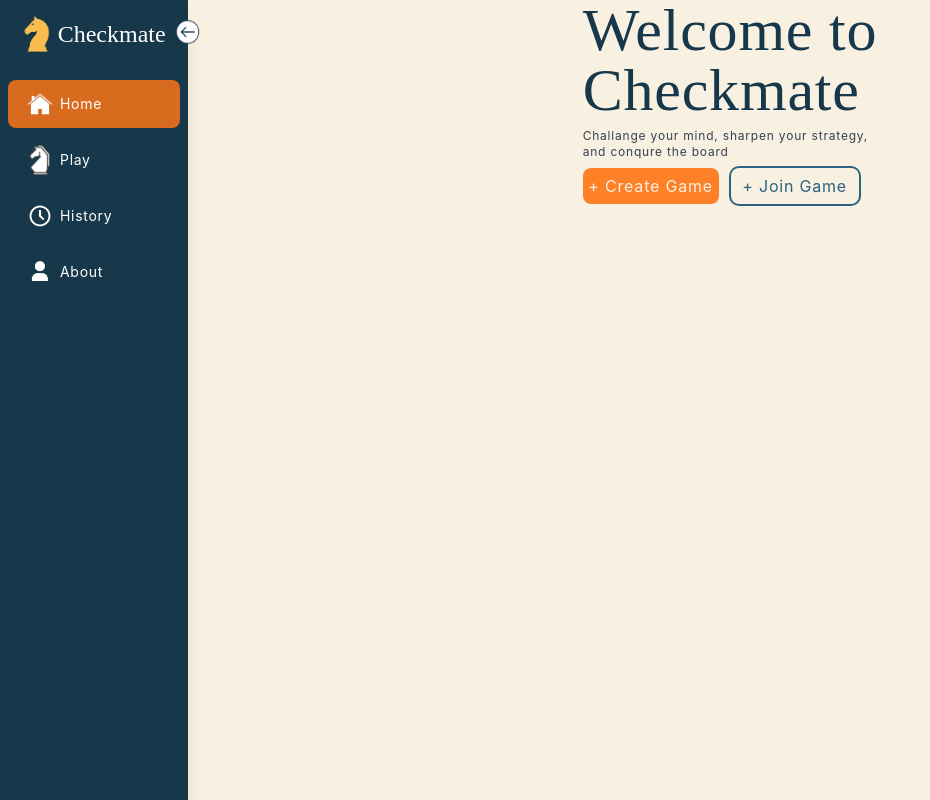
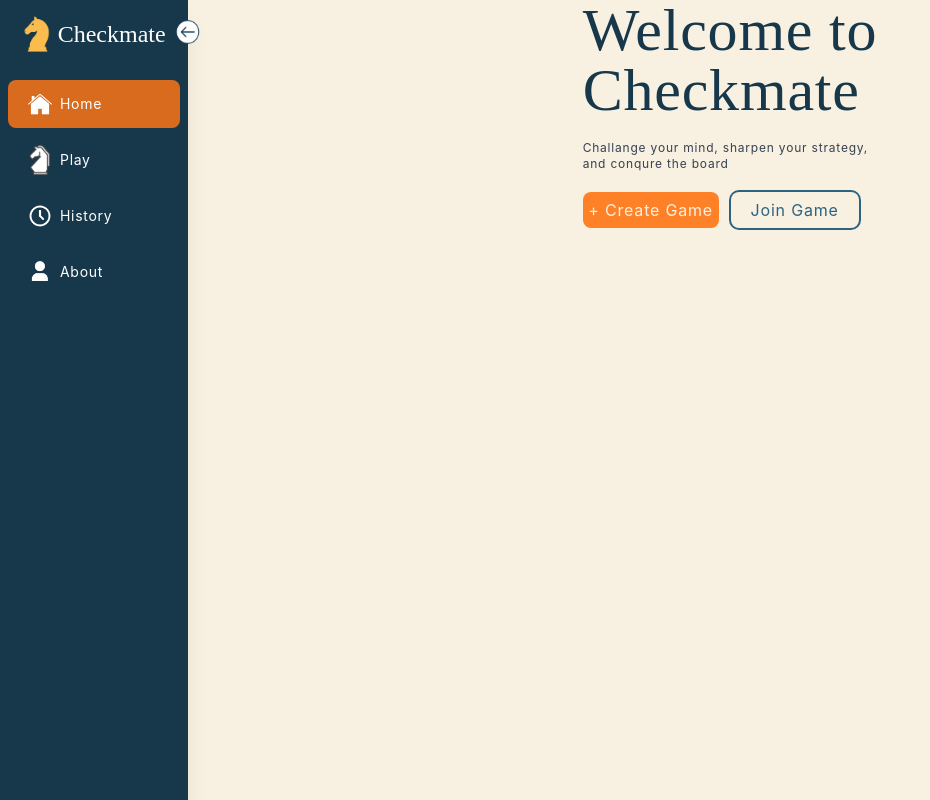
Before and after one commit to rameenali19/Chess-Game, a React (Vite) app: page / in a window 1280 px wide. Shown: the whole page, without its empty margins (0-930 px from the left). Built offline with nearby package versions, Linux system fonts and the light colour scheme; no server answers.

Commit message:
removing + from button

```diff
--- a/src/components/HomePageLogo.jsx
+++ b/src/components/HomePageLogo.jsx
@@ -5,7 +5,7 @@ function HomePageLogo() {
   const navigate = useNavigate();
   return (
     <div>
-      <div className="tracking-wider flex-col flex gap-2">
+      <div className="tracking-wider flex-col flex gap-5">
         <div className="flex flex-col font-cormorant text-6xl text-[#17384A]">
           <h1> Welcome to</h1>
           <h1>Checkmate</h1>
@@ -24,7 +24,7 @@ function HomePageLogo() {
             className="w-34 h-9"
           />
           <Button
-            text="+ Join Game"
+            text="Join Game"
             variant="viewButton"
             textSize="normal"
             fontWeight="normal"
```
